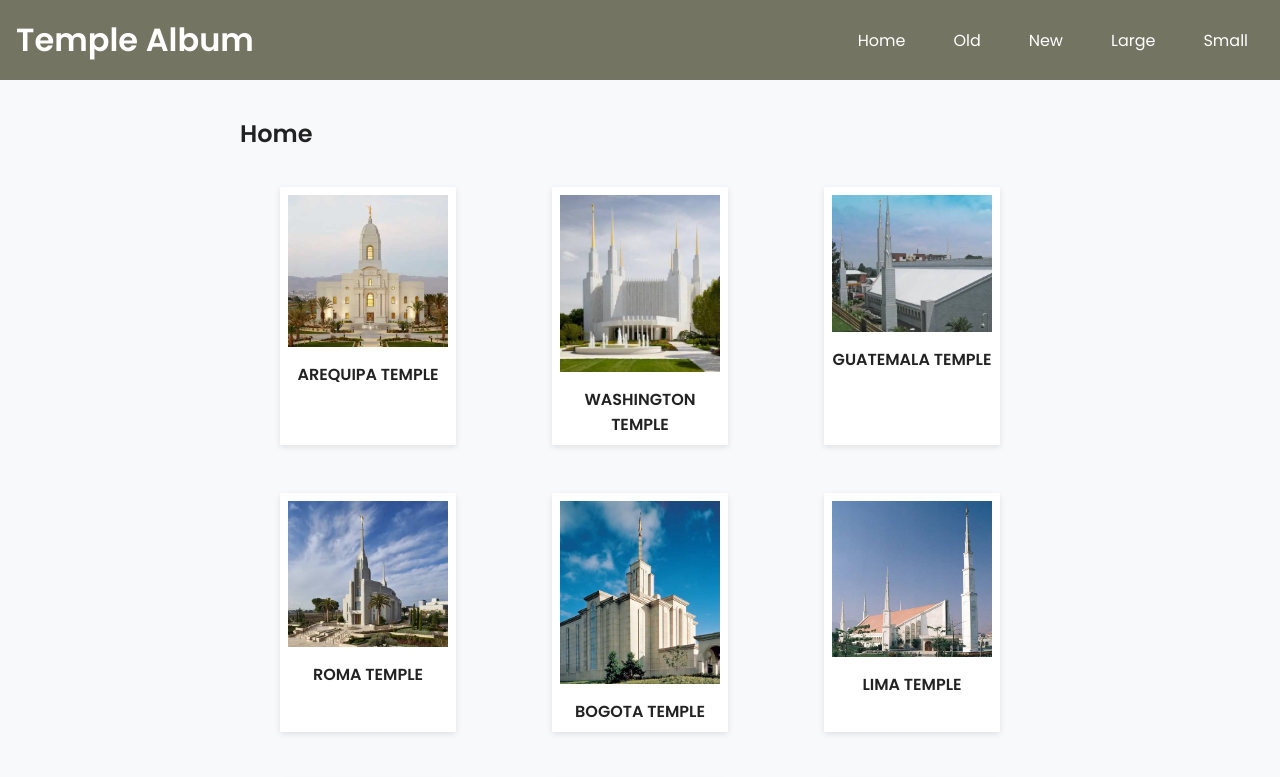
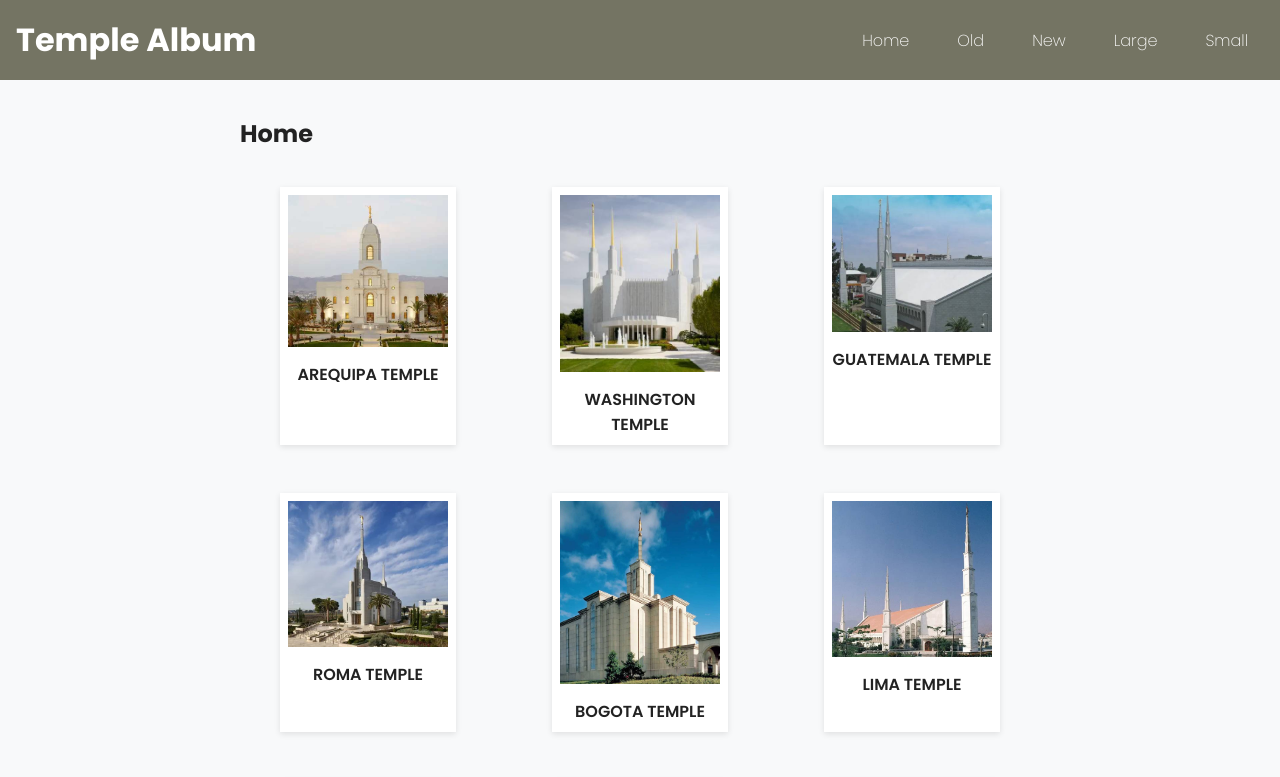
Before and after one commit to likeChocolate-web/wdd131, a plain HTML site: page temples.html in a window 1280 px wide. Shown: the top 777 px of the page. Drawn offline with Linux system fonts and the light colour scheme.

Commit message:
intento4

```diff
--- a/styles/temples.css
+++ b/styles/temples.css
@@ -7,7 +7,9 @@
 }
 
 body {
-    font-family: 'Poppins', sans-serif;
+    font-family: "Poppins", sans-serif;
+    font-weight: 200;
+    font-style: normal;
     background: var(--bg-color);
     color: var(--text-color);
     margin: 0;
--- a/temples.html
+++ b/temples.html
@@ -9,7 +9,11 @@
     content="This is a gallery of temples around the world, showcasing their beauty and significance."/>
     <meta name="author" content="Johan Eduardo Quispe Alejo">
 
-    <link href="https://fonts.googleapis.com/css2?family=Poppins:wght@400;600&display=swap" rel="stylesheet">
+    <link rel="preconnect" href="https://fonts.googleapis.com">
+    <link rel="preconnect" href="https://fonts.gstatic.com" crossorigin>
+    <link
+        href="https://fonts.googleapis.com/css2?family=Poppins:ital,wght@0,100;0,200;0,300;0,400;0,500;0,600;0,700;0,800;0,900;1,100;1,200;1,300;1,400;1,500;1,600;1,700;1,800;1,900&family=Quicksand:wght@300..700&display=swap"
+        rel="stylesheet">
 
     <link rel="stylesheet" href="styles/temples.css" />
     <link rel="stylesheet" href="styles/temples-large.css" />
```
